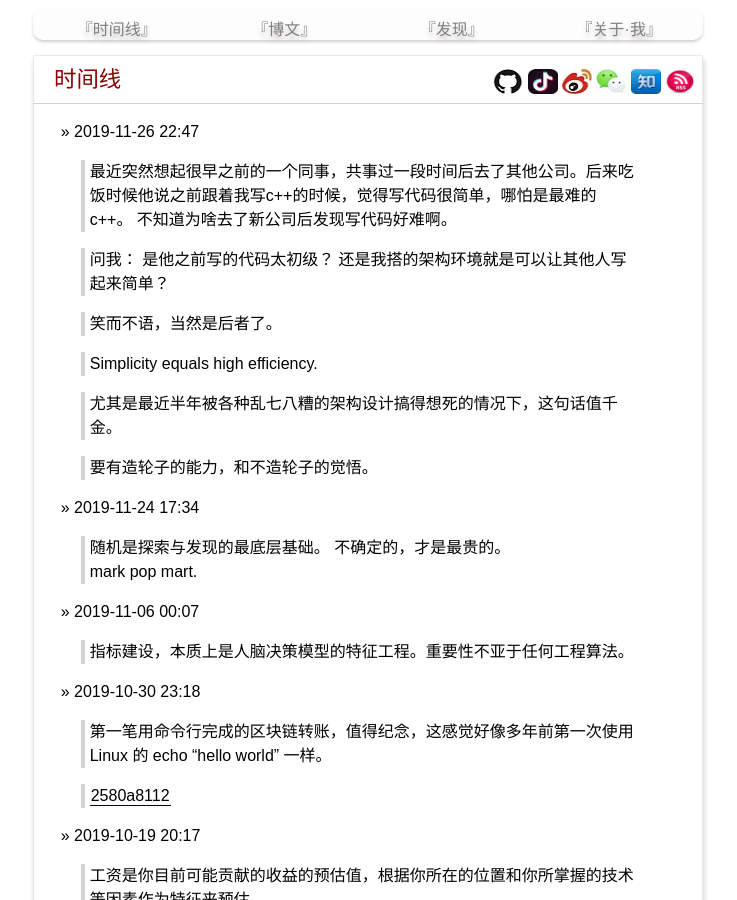
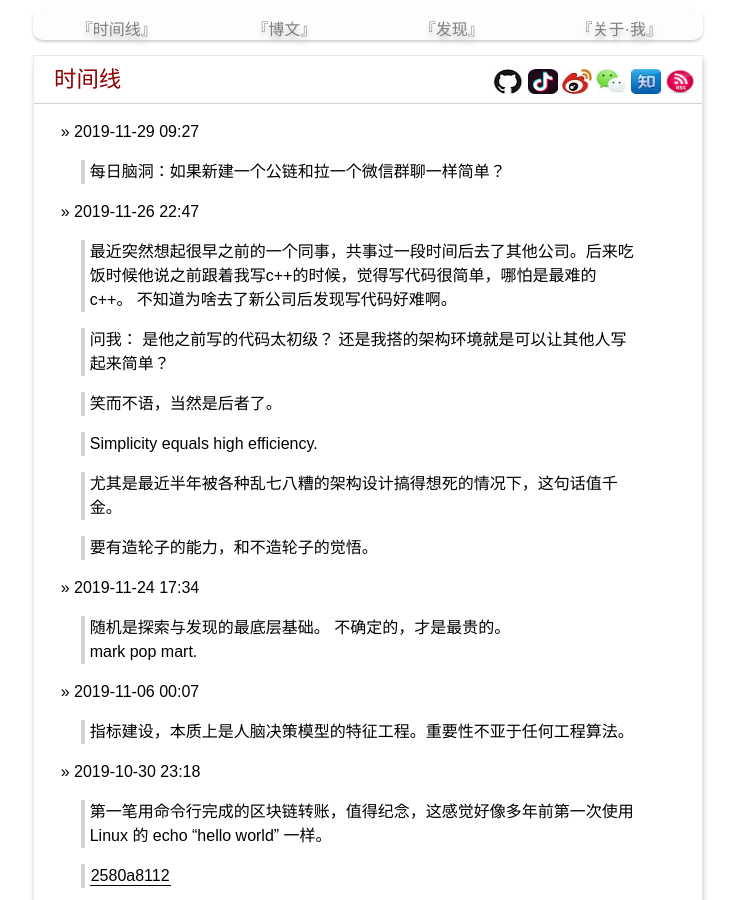
Before and after one commit to yanyiwu/blog, a Jekyll site: the page built from index.md, in a window 1280 px wide and 900 px high. Shown: the whole window, without its empty margins (272-1009 px from the left). Built offline with Jekyll 4.4.1, drawn with Linux system fonts in a browser that asks for light colours; Markdown is read by kramdown in place of the engine named in the settings; comment, search, counter and statistics services are not loaded.

Commit message:
[moment] update 11-29

```diff
--- a/index.md
+++ b/index.md
@@ -2,6 +2,11 @@
 layout: posting
 title: 时间线
 ---
+
+&raquo; 2019-11-29 09:27
+
+> 每日脑洞：如果新建一个公链和拉一个微信群聊一样简单？
+
 &raquo; 2019-11-26 22:47
 
 > 最近突然想起很早之前的一个同事，共事过一段时间后去了其他公司。后来吃饭时候他说之前跟着我写c++的时候，觉得写代码很简单，哪怕是最难的c++。
```
